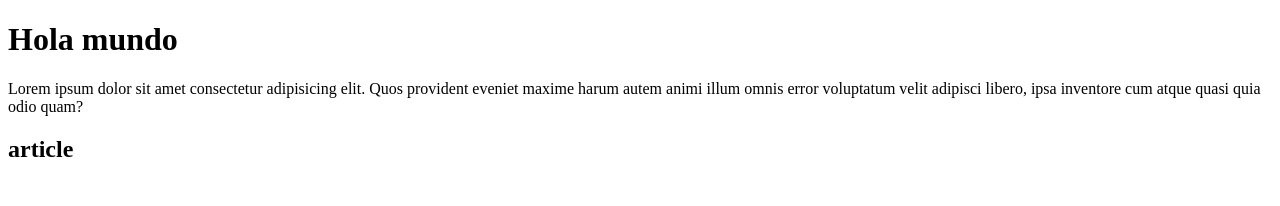
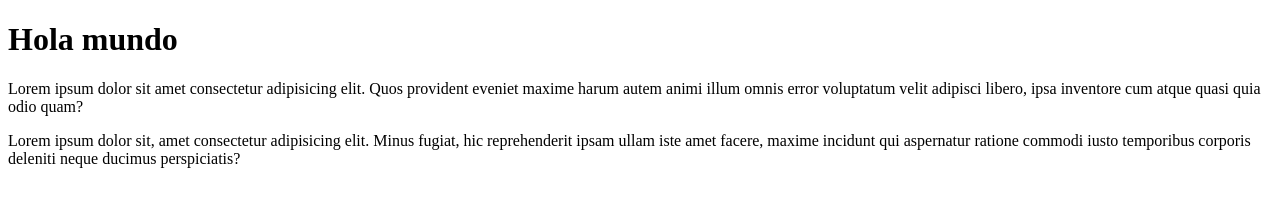
Before and after one commit to SooyCharlie/Practica, a plain HTML site: page index.html in a window 1280 px wide. Drawn offline with Linux system fonts and the light colour scheme.

Commit message:
cambios al archivo index

```diff
--- a/index.html
+++ b/index.html
@@ -9,6 +9,6 @@
 <body>
     <h1>Hola mundo</h1>
     <p>Lorem ipsum dolor sit amet consectetur adipisicing elit. Quos provident eveniet maxime harum autem animi illum omnis error voluptatum velit adipisci libero, ipsa inventore cum atque quasi quia odio quam?</p>
-    <h2>article</h2>
+    <p>Lorem ipsum dolor sit, amet consectetur adipisicing elit. Minus fugiat, hic reprehenderit ipsam ullam iste amet facere, maxime incidunt qui aspernatur ratione commodi iusto temporibus corporis deleniti neque ducimus perspiciatis?</p>
 </body>
 </html>
```
